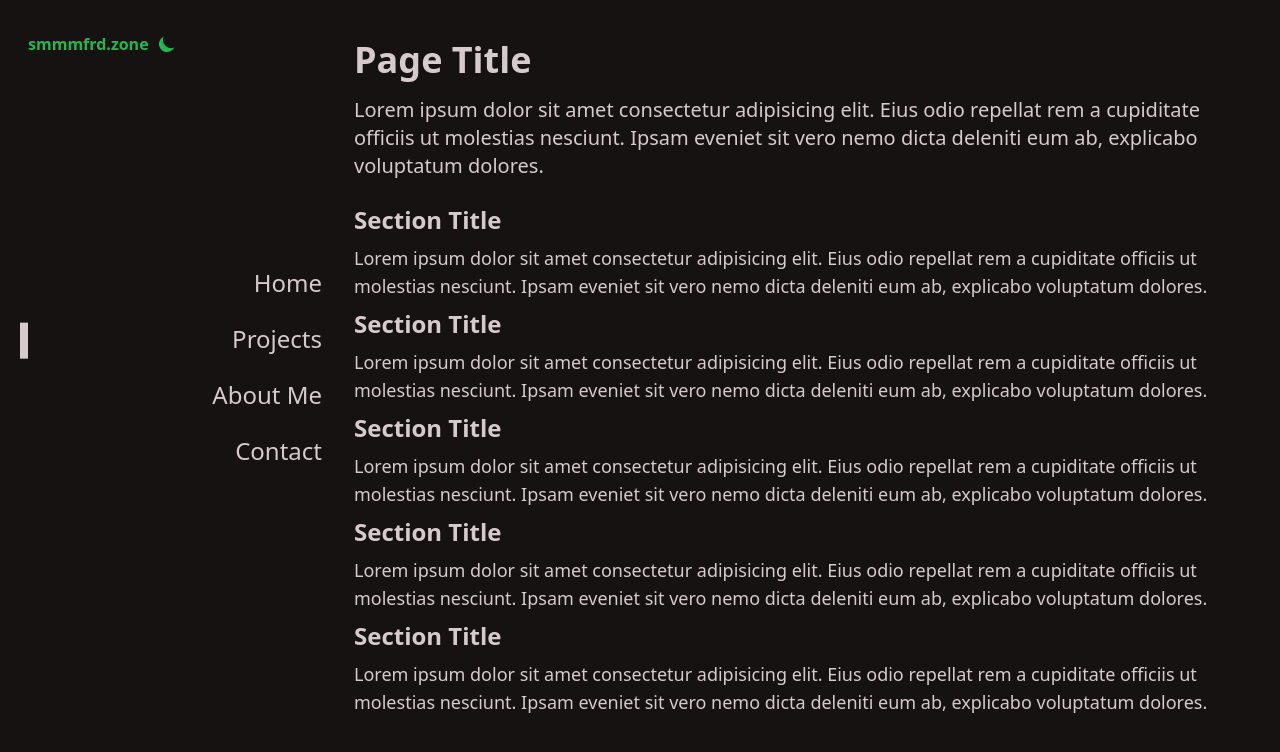
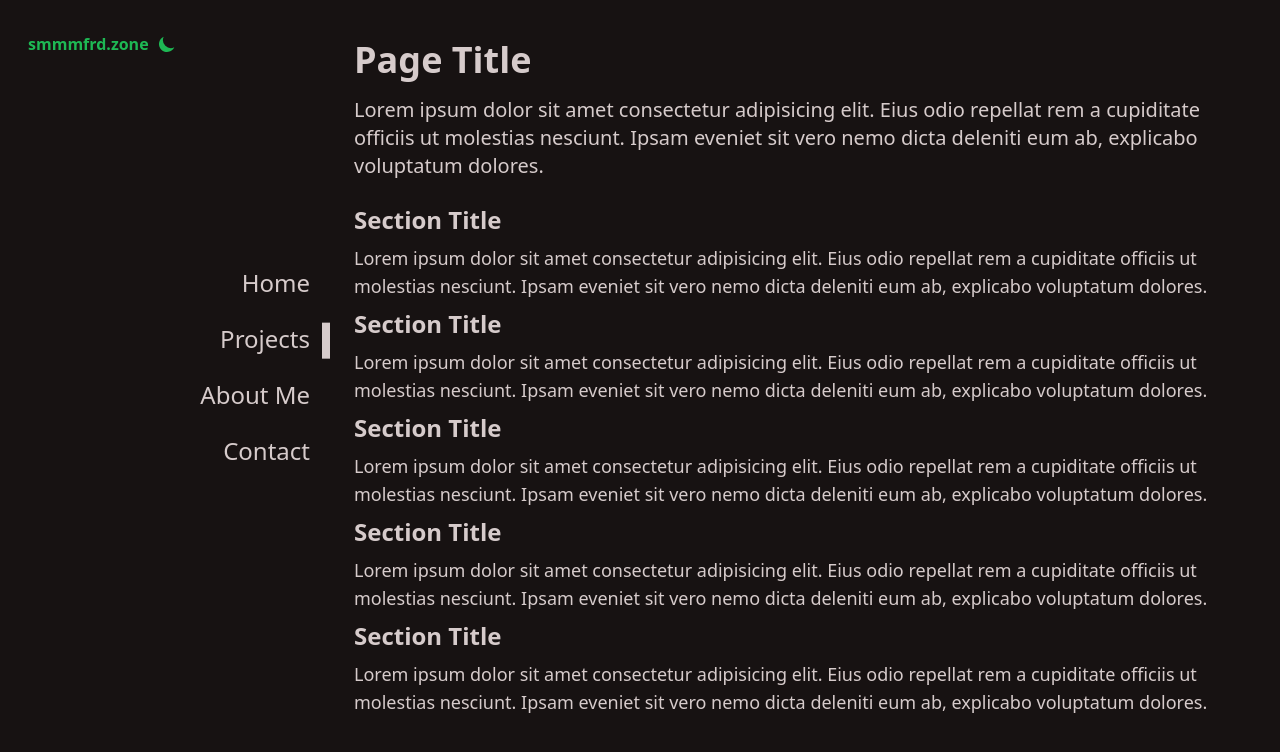
Before and after one commit to smmmfrd/smmmfrd-site, a React (Vite) app: page /projects in a window 1280 px wide. Shown: the top 752 px of the page. Built offline with nearby package versions, Linux system fonts and the light colour scheme.

Commit message:
Selected Link Offset Styling

```diff
--- a/components/NavButton.jsx
+++ b/components/NavButton.jsx
@@ -5,7 +5,7 @@ export default function ({ title, dest }) {
 	return (
 		<li>
 			<NavLink to={dest}
-				className={({ isActive }) => `flex flex-row-reverse sm:flex-row justify-end items-center
+				className={({ isActive }) => `flex items-center justify-start sm:justify-end sm:pr-3
 				${isActive && "nav-active"}`}>
 				{title}
 			</NavLink>
--- a/components/Navbar.jsx
+++ b/components/Navbar.jsx
@@ -10,9 +10,6 @@ export default function Navbar() {
 	useEffect(() => {
 		// setOpenNav(false);
 		const selected = document.querySelector(".nav-active");
-		console.log(selected.offsetTop);
-
-		// activeLinkSelector.current.top = selected.offsetTop;
 		setActiveLinkStyles({
 			top: selected.offsetTop
 		});
@@ -72,10 +69,12 @@ export default function Navbar() {
 					</button>
 				</div>
 
-				<ul className={`[&>*]:text-2xl flex flex-col gap-6 mt-8 pl-11
+				<ul className={`[&>*]:text-2xl flex flex-col gap-6 mt-8 pl-11 relative
 					sm:text-right sm:mt-0
 					sm:sticky sm:top-1/3 sm:justify-center`}>
-					<span ref={activeLinkSelector} className="absolute top-0 left-0 w-2 h-9 bg-base-content transition-all" style={activeLinkStyles}></span>
+
+					<span ref={activeLinkSelector} className="absolute top-0 left-6 w-2 h-9 bg-base-content transition-all sm:left-full" style={activeLinkStyles}></span>
+
 					<NavButton title={"Home"} dest={"/"} />
 					<NavButton title={"Projects"} dest={"/projects"} />
 					<NavButton title={"About Me"} dest={"/about"} />
```
